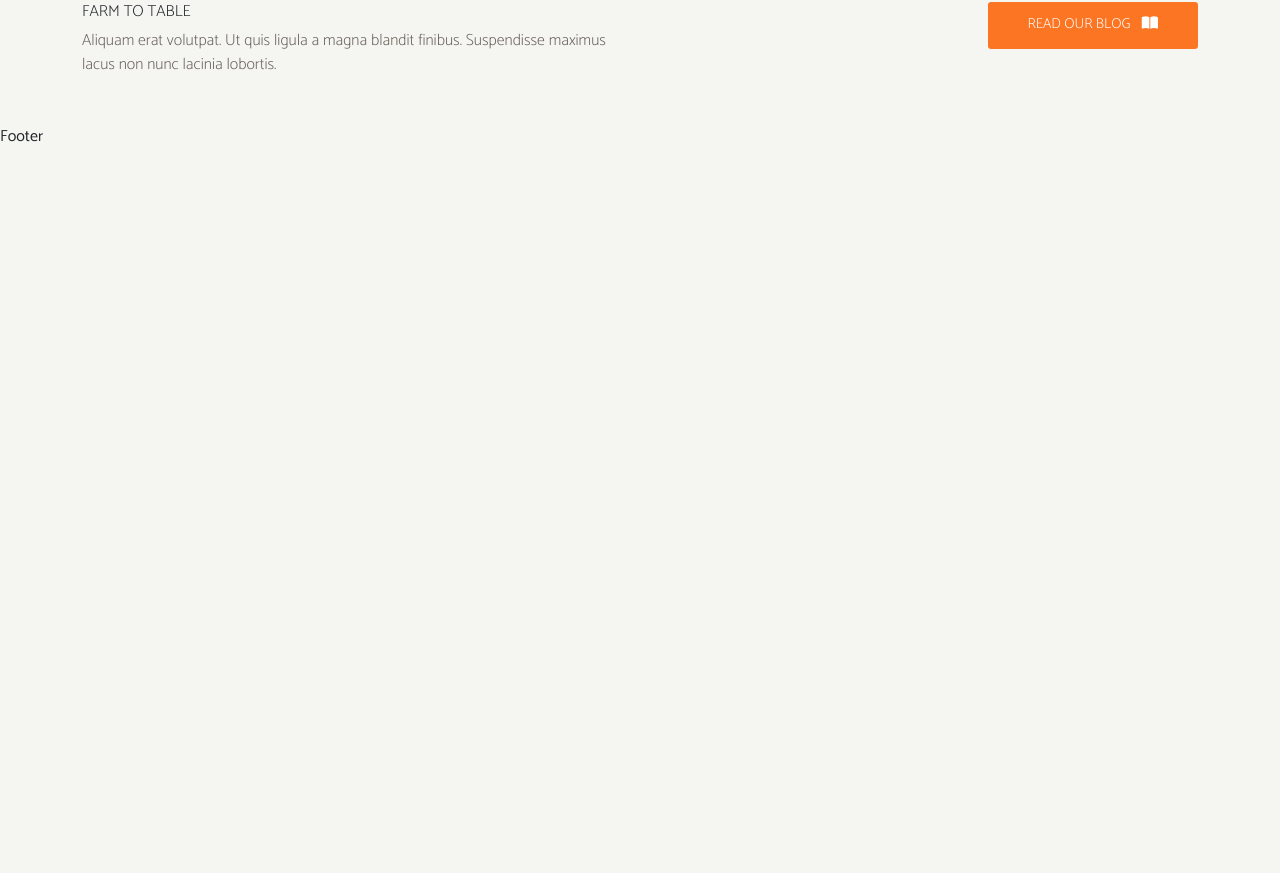
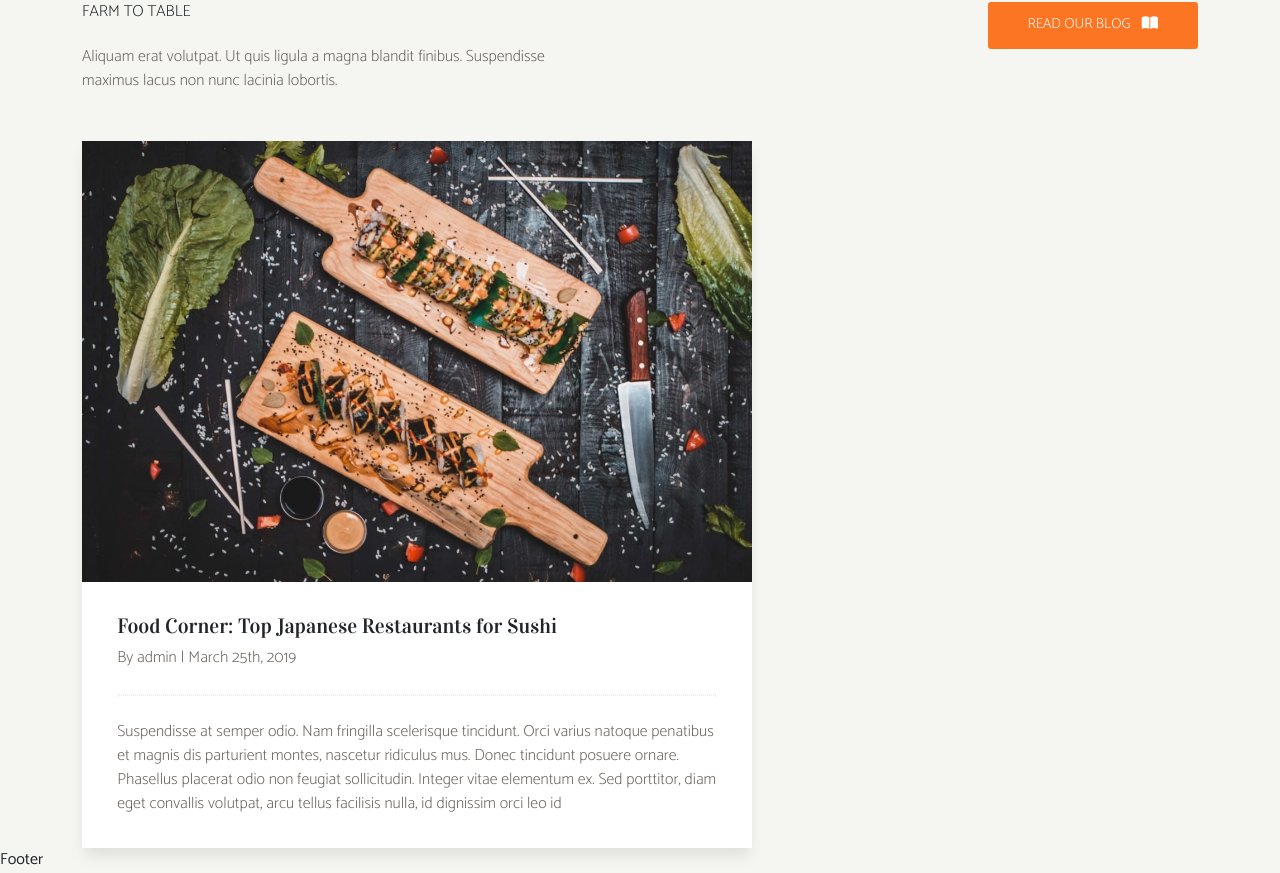
Before and after one commit to mohamed-jebali/proj-html-vuejs, a Vue app: page / in a window 1280 px wide. Shown: the part 2650-3523 px from the top of the page. Before the commit the page ends 2800 px from the top, so only its background shows below. Built offline with nearby package versions, Linux system fonts and the light colour scheme.

Commit message:
working on AppFarm

```diff
--- a/src/components/Main_Components/AppFarm.vue
+++ b/src/components/Main_Components/AppFarm.vue
@@ -2,7 +2,7 @@
     <div class="container">
         <div class="upper-text d-flex justify-content-between align-items-start">
             <div class="left-side">
-                <h4 class="text-left">
+                <h4 class="text-left mb-4">
                     FARM TO TABLE
                 </h4>
                 <p class="text-left mb-5">
@@ -14,6 +14,24 @@
                 <i class="ms-2 fa-solid fa-book-open"></i>
             </button>
         </div>
+        <div class="card-dish-big p-0">
+                <div class="img-container">
+                    <img src="../../assets/img/single-post-img3-1200x790.jpg"/>
+                </div>
+                <div class="text-card-container">
+                    <h4>
+                        Food Corner: Top Japanese Restaurants for Sushi
+                    </h4>
+                    <p class="description mt-1">
+                        By admin | March 25th, 2019
+                    </p>
+                    <div class="dotted-line my-4">
+                    </div>
+                    <p class="dish-recipe">
+                        Suspendisse at semper odio. Nam fringilla scelerisque tincidunt. Orci varius natoque penatibus et magnis dis parturient montes, nascetur ridiculus mus. Donec tincidunt posuere ornare. Phasellus placerat odio non feugiat sollicitudin. Integer vitae elementum ex. Sed porttitor, diam eget convallis volutpat, arcu tellus facilisis nulla, id dignissim orci leo id
+                    </p>
+                </div>
+            </div>
     </div>
 </template>
 <script>
@@ -26,7 +44,7 @@ export default {
 @use '../../styles/partials/variables' as *;
 
 .left-side{
-    width: 50%;
+    width: 45%;
 }
 h4{
     font-weight: 200;
@@ -45,5 +63,48 @@ button{
         font-size: 0.9rem;
         border: none;
     }
-
+    .card-dish-big{
+    background-color: white;
+    box-shadow: 0px 10px 15px -3px rgba(0,0,0,0.1);
+    width: 60%;
+    height: 100%;
+    margin-right: 1rem;
+    h4{
+        font-size: 1.3rem;
+        margin-top: 1rem;
+        font-family: 'Vidaloka', serif;
+    }
+    img{
+        width: 100%;
+        &:hover{
+            opacity: 0.5;
+            transition: 1s;
+            background-color: radial-gradient(circle farthest-side, #fceabb, #f8b500);
+        }
+    }
+    button{
+        background-color: $orange;
+        padding: 0.8rem 2.5rem;
+        color: $white;
+        font-weight: 200;
+        border-radius: 0.15rem;
+        font-size: 0.9rem;
+        border: none;
+        margin-bottom: 1rem;
+    }
+    .dotted-line{
+        width: 100%;
+        border: 1px dotted $dottedColor;
+    }
+    .description{
+        font-weight: 200;
+    }
+    .dish-recipe{
+        color: $darkGrey;
+        font-weight: 200;
+    }
+    .text-card-container{
+    padding: 1rem 2.2rem;
+}
+}
 </style>
```
